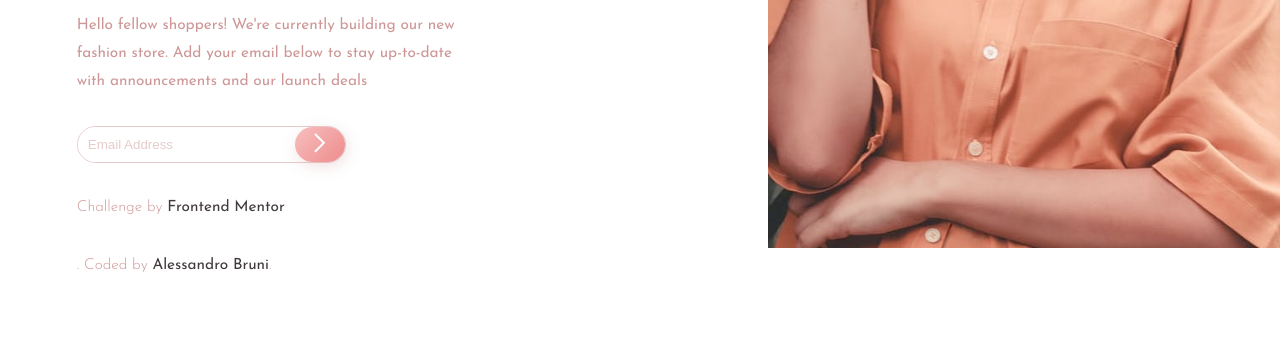
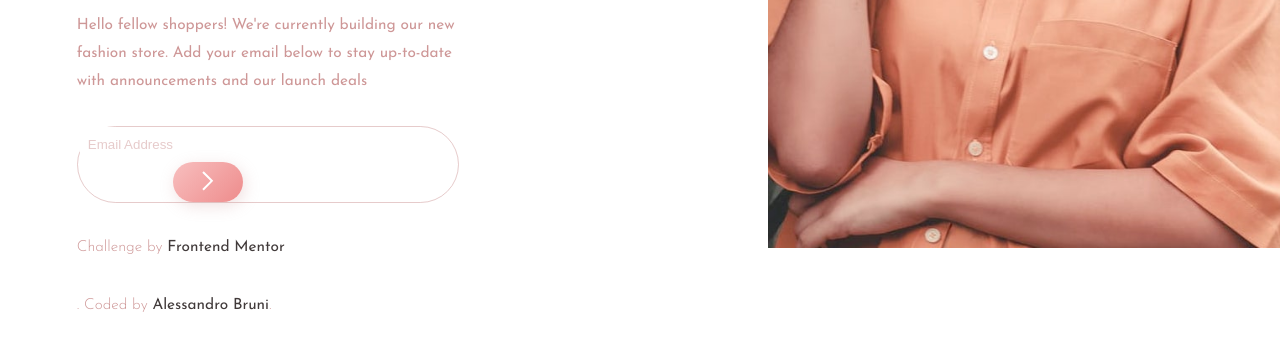
Before and after one commit to Askanders/Coming_Soon_Landing_Page, a plain HTML site: page index.html in a window 1280 px wide. Shown: the part 423-772 px from the top of the page. Drawn offline with Linux system fonts and the light colour scheme.

Commit message:
Adjust email form

```diff
--- a/style/style.css
+++ b/style/style.css
@@ -72,6 +72,10 @@ img.right-col {
 }
 
 /* Email form */
+input:focus {
+  outline: none;
+}
+
 .form-container {
   text-align: center;
 }
@@ -176,6 +180,7 @@ footer {
     display: inline-block;
     border: solid hsla(0, 36%, 70%, 0.5) 1px;
     border-radius: 5em;
+    width: 380px;
   }
 
   .email {
@@ -191,11 +196,11 @@ footer {
     color: var(--desaturated-red);
     opacity: 0.5;
   }
-
   .email-btn {
     vertical-align: middle;
-    height: 35px;
-    width: 50px;
+    height: 40px;
+    width: 70px;
+    margin-left: 94.9px;
     border-radius: 5em;
     border: none;
     background: var(--secondary-gradient);
```
